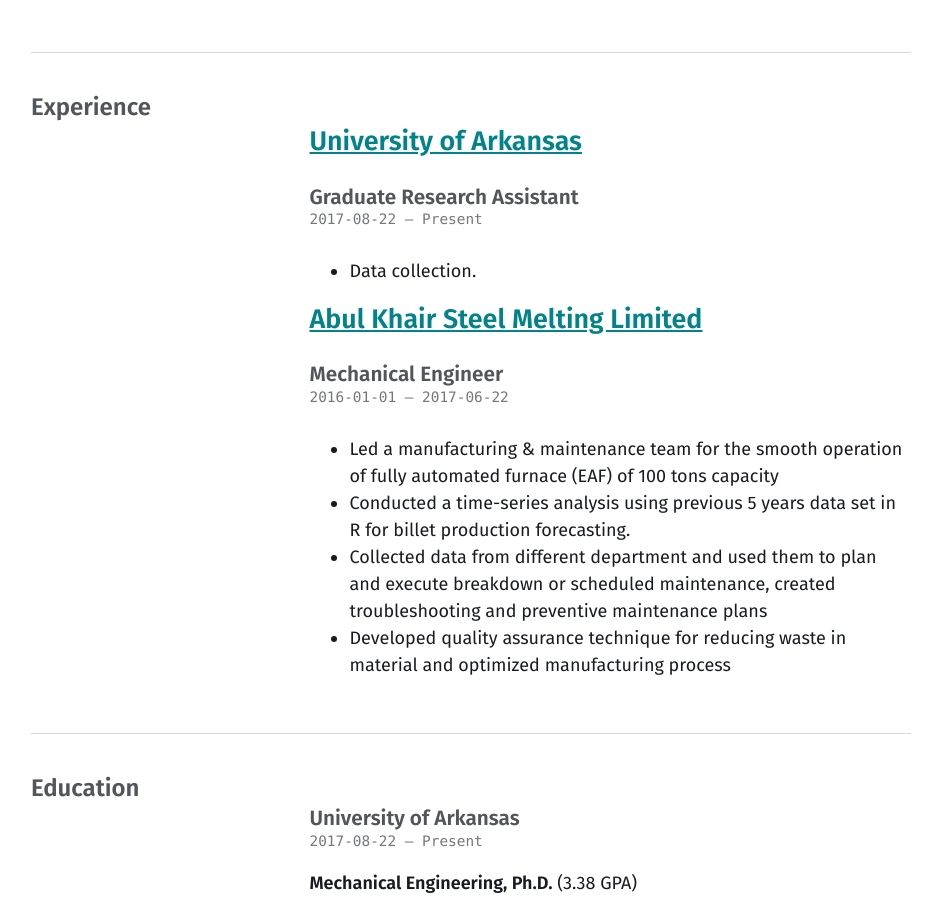
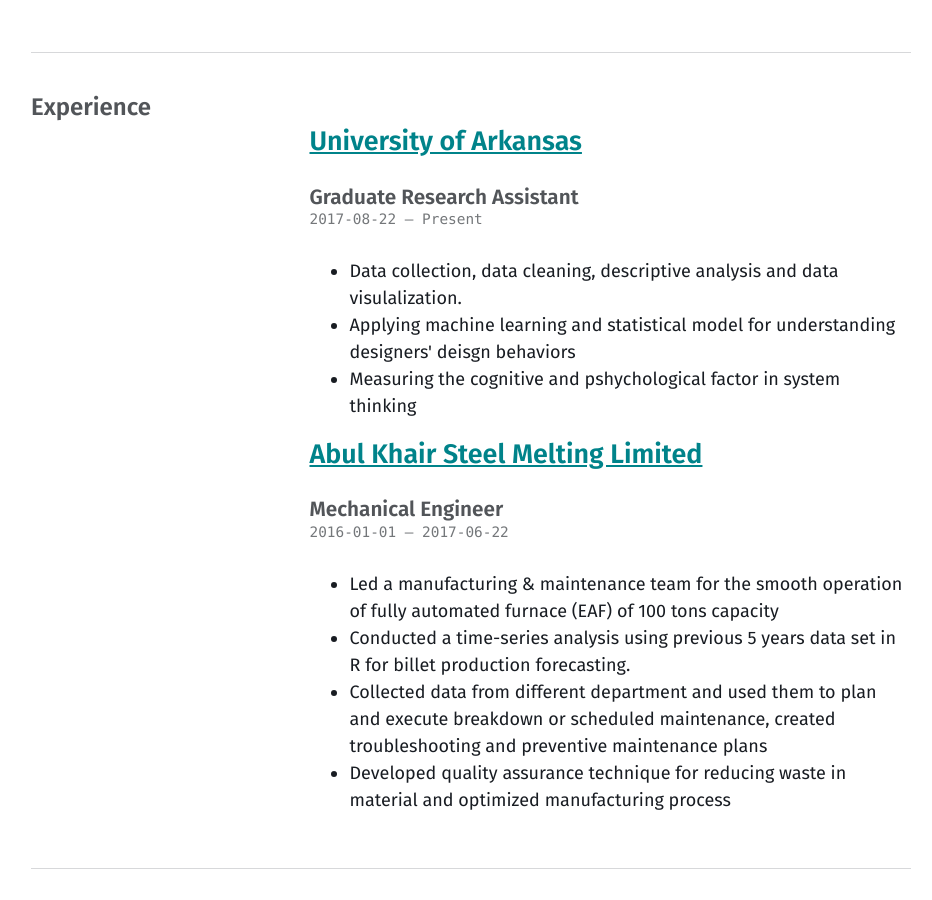
Before and after one commit to HafizSunny/HafizSunny09.github.io, a Jekyll site: the page built from cv.md, in a window 1280 px wide and 900 px high, scrolled down 753 px. Shown: the whole window, without its empty margins (41-973 px from the left). Built offline with Jekyll 4.4.1, drawn with Linux system fonts in a browser that asks for light colours.

Commit message:
Update cv.json

```diff
--- a/_data/cv.json
+++ b/_data/cv.json
@@ -31,7 +31,9 @@
       "endDate": "",
       "summary": "",
       "highlights": [
-        "Data collection.",
+        "Data collection, data cleaning, descriptive analysis and data visulalization.",
+        "Applying machine learning and statistical model for understanding designers' deisgn behaviors",
+        "Measuring the cognitive and pshychological factor in system thinking"
       ]
     },
     {
```
